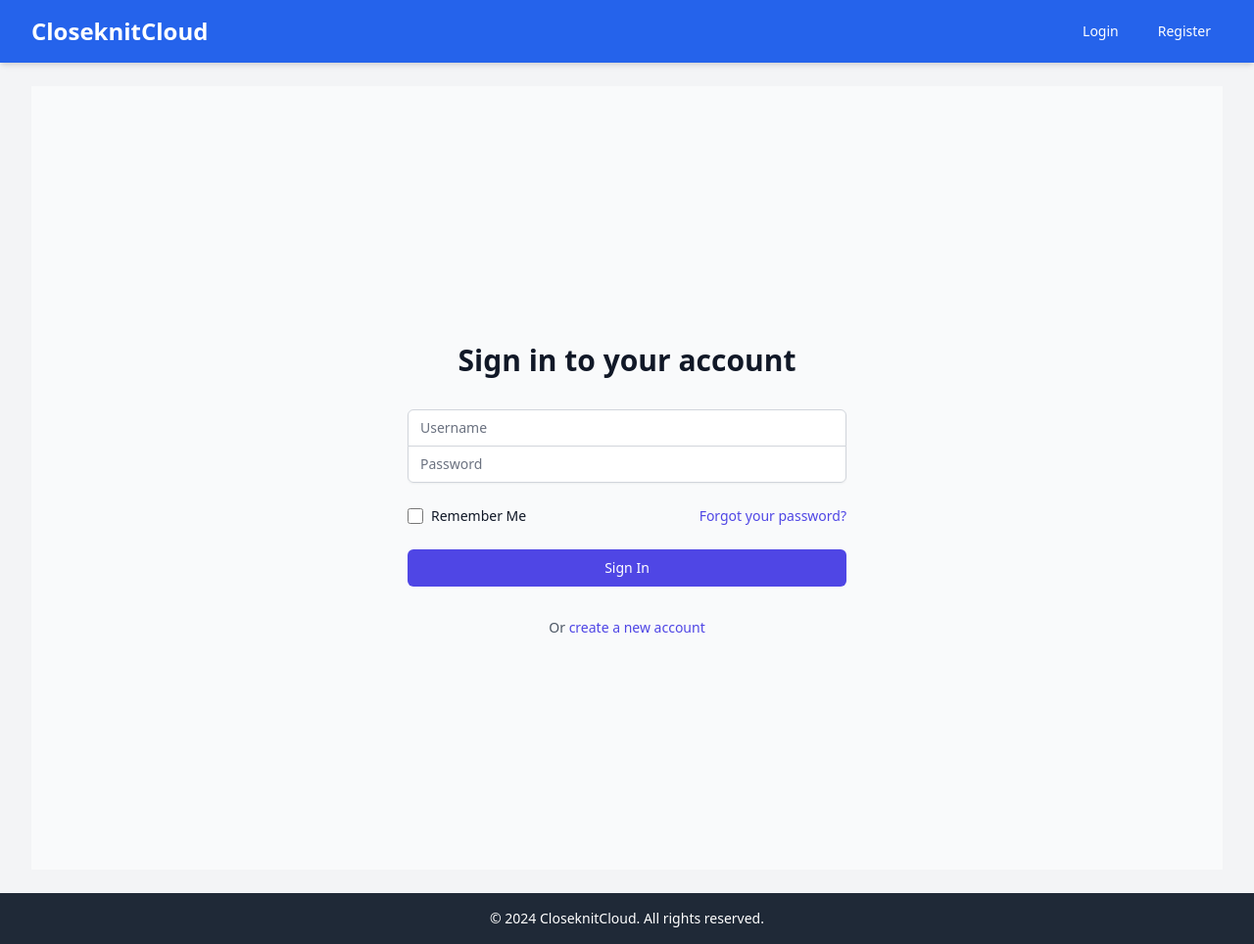
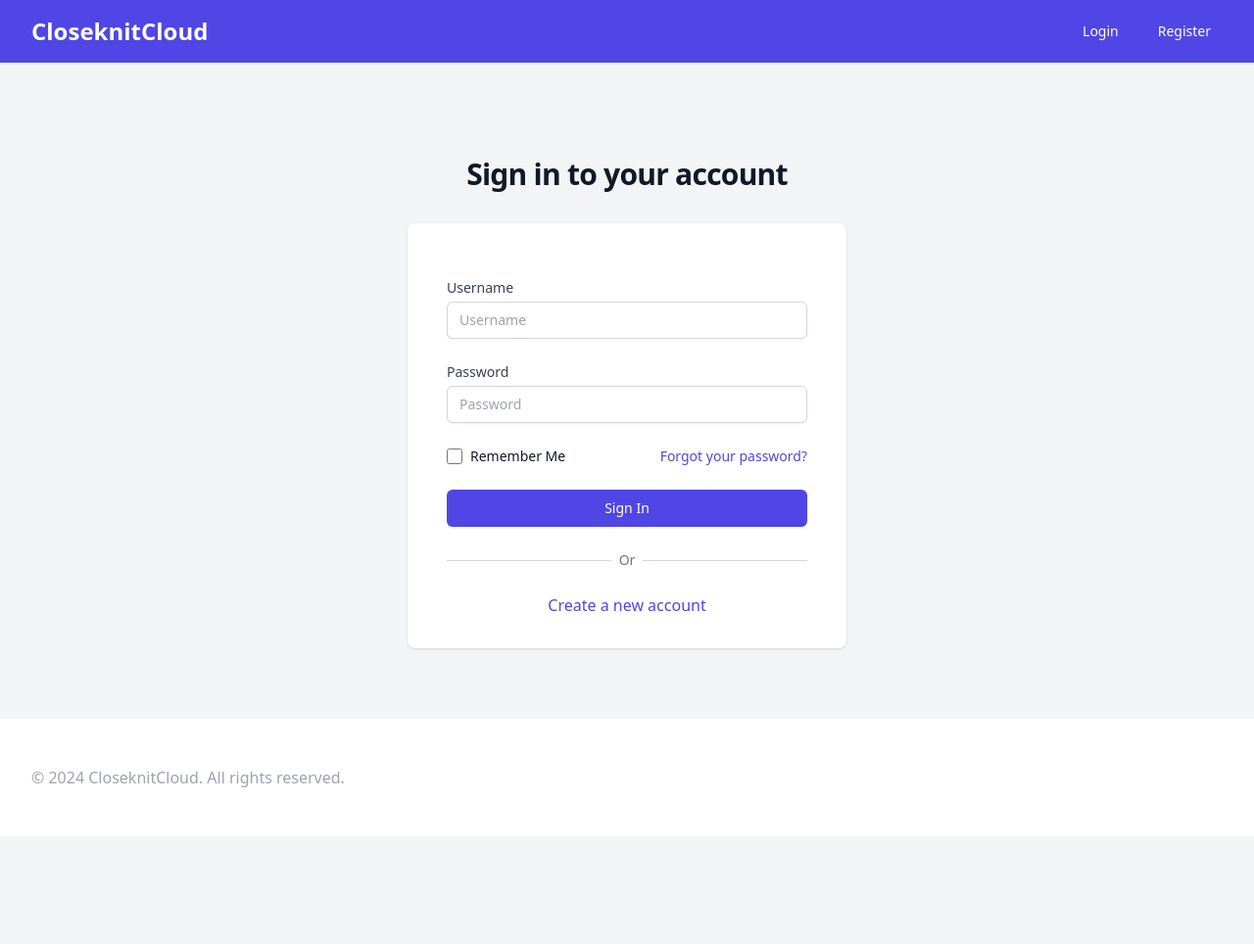
Before and after one commit to nltoosicks/CloseknitCloud, a Flask app: page /login in a window 1280 px wide. Shown: the whole page at 98% size. After the commit the page ends 804 px from the top, so only its background shows below. Run offline with Flask 3, Linux system fonts and the light colour scheme; some libraries are stand-ins or nearby versions.

Commit message:
feat: Implement Tailwind CSS framework and improve frontend
chore: Remove unnecessary folders and files

```diff
--- a/app/templates/auth/login.html
+++ b/app/templates/auth/login.html
@@ -1,49 +1,62 @@
 {% extends "base.html" %}
 
 {% block content %}
-<div class="min-h-screen flex items-center justify-center bg-gray-50 py-12 px-4 sm:px-6 lg:px-8">
-    <div class="max-w-md w-full space-y-8">
+<div class="flex min-h-full flex-col justify-center py-12 sm:px-6 lg:px-8">
+    <div class="sm:mx-auto sm:w-full sm:max-w-md">
+        <h2 class="mt-6 text-center text-3xl font-bold tracking-tight text-gray-900">Sign in to your account</h2>
+    </div>
+
+    <div class="mt-8 sm:mx-auto sm:w-full sm:max-w-md">
+        <div class="bg-white py-8 px-4 shadow sm:rounded-lg sm:px-10">
+            <form class="space-y-6" action="" method="POST" novalidate>
+                {{ form.hidden_tag() }}
                 <div>
-            <h2 class="mt-6 text-center text-3xl font-extrabold text-gray-900">
-                Sign in to your account
-            </h2>
+                    {{ form.username.label(class="block text-sm font-medium text-gray-700") }}
+                    <div class="mt-1">
+                        {{ form.username(class="block w-full appearance-none rounded-md border border-gray-300 px-3 py-2 placeholder-gray-400 shadow-sm focus:border-indigo-500 focus:outline-none focus:ring-indigo-500 sm:text-sm", placeholder="Username") }}
                     </div>
-        <form class="mt-8 space-y-6" action="" method="POST" novalidate>
-            {{ form.hidden_tag() }}
-            <div class="rounded-md shadow-sm -space-y-px">
+                </div>
+
                 <div>
-                    {{ form.username.label(class="sr-only") }}
-                    {{ form.username(class="appearance-none rounded-none relative block w-full px-3 py-2 border border-gray-300 placeholder-gray-500 text-gray-900 rounded-t-md focus:outline-none focus:ring-indigo-500 focus:border-indigo-500 focus:z-10 sm:text-sm", placeholder="Username") }}
-                </div>
-                <div>
-                    {{ form.password.label(class="sr-only") }}
-                    {{ form.password(class="appearance-none rounded-none relative block w-full px-3 py-2 border border-gray-300 placeholder-gray-500 text-gray-900 rounded-b-md focus:outline-none focus:ring-indigo-500 focus:border-indigo-500 focus:z-10 sm:text-sm", placeholder="Password") }}
+                    {{ form.password.label(class="block text-sm font-medium text-gray-700") }}
+                    <div class="mt-1">
+                        {{ form.password(class="block w-full appearance-none rounded-md border border-gray-300 px-3 py-2 placeholder-gray-400 shadow-sm focus:border-indigo-500 focus:outline-none focus:ring-indigo-500 sm:text-sm", placeholder="Password") }}
                     </div>
                 </div>
 
                 <div class="flex items-center justify-between">
                     <div class="flex items-center">
-                    {{ form.remember_me(class="h-4 w-4 text-indigo-600 focus:ring-indigo-500 border-gray-300 rounded") }}
+                        {{ form.remember_me(class="h-4 w-4 rounded border-gray-300 text-indigo-600 focus:ring-indigo-500") }}
                         {{ form.remember_me.label(class="ml-2 block text-sm text-gray-900") }}
                     </div>
 
                     <div class="text-sm">
-                    <a href="#" class="font-medium text-indigo-600 hover:text-indigo-500">
-                        Forgot your password?
-                    </a>
+                        <a href="#" class="font-medium text-indigo-600 hover:text-indigo-500">Forgot your password?</a>
                     </div>
                 </div>
 
                 <div>
-                {{ form.submit(class="group relative w-full flex justify-center py-2 px-4 border border-transparent text-sm font-medium rounded-md text-white bg-indigo-600 hover:bg-indigo-700 focus:outline-none focus:ring-2 focus:ring-offset-2 focus:ring-indigo-500") }}
+                    {{ form.submit(class="flex w-full justify-center rounded-md border border-transparent bg-indigo-600 py-2 px-4 text-sm font-medium text-white shadow-sm hover:bg-indigo-700 focus:outline-none focus:ring-2 focus:ring-indigo-500 focus:ring-offset-2") }}
                 </div>
             </form>
-        <p class="mt-2 text-center text-sm text-gray-600">
-            Or
+
+            <div class="mt-6">
+                <div class="relative">
+                    <div class="absolute inset-0 flex items-center">
+                        <div class="w-full border-t border-gray-300"></div>
+                    </div>
+                    <div class="relative flex justify-center text-sm">
+                        <span class="bg-white px-2 text-gray-500">Or</span>
+                    </div>
+                </div>
+
+                <div class="mt-6 text-center">
                     <a href="{{ url_for('auth.register') }}" class="font-medium text-indigo-600 hover:text-indigo-500">
-                create a new account
+                        Create a new account
                     </a>
-        </p>
+                </div>
+            </div>
+        </div>
     </div>
 </div>
 {% endblock %}
--- a/app/templates/base.html
+++ b/app/templates/base.html
@@ -1,36 +1,39 @@
 <!DOCTYPE html>
-<html lang="en">
+<html lang="en" class="h-full bg-gray-100">
 <head>
     <meta charset="UTF-8">
     <meta name="viewport" content="width=device-width, initial-scale=1.0">
     <title>{% block title %}CloseknitCloud{% endblock %}</title>
-    <link href="https://cdn.jsdelivr.net/npm/tailwindcss@2.2.19/dist/tailwind.min.css" rel="stylesheet">
+    <script src="https://cdn.tailwindcss.com"></script>
 </head>
-<body class="bg-gray-100 min-h-screen flex flex-col">
-    <nav class="bg-blue-600 shadow-md">
-        <div class="max-w-7xl mx-auto px-4 sm:px-6 lg:px-8">
-            <div class="flex justify-between h-16">
-                <div class="flex-shrink-0 flex items-center">
+<body class="h-full">
+    <div class="min-h-full">
+        <nav class="bg-indigo-600">
+            <div class="mx-auto max-w-7xl px-4 sm:px-6 lg:px-8">
+                <div class="flex h-16 items-center justify-between">
+                    <div class="flex items-center">
                         <a href="{{ url_for('main.index') }}" class="text-white text-2xl font-bold">CloseknitCloud</a>
                     </div>
-                <div class="flex items-center">
+                    <div class="hidden md:block">
+                        <div class="ml-10 flex items-baseline space-x-4">
                             {% if current_user.is_authenticated %}
-                        <a href="{{ url_for('auth.logout') }}" class="text-white hover:bg-blue-700 px-3 py-2 rounded-md text-sm font-medium">Logout</a>
+                                <a href="{{ url_for('auth.logout') }}" class="text-white hover:bg-indigo-500 hover:bg-opacity-75 rounded-md px-3 py-2 text-sm font-medium">Logout</a>
                             {% else %}
-                        <a href="{{ url_for('auth.login') }}" class="text-white hover:bg-blue-700 px-3 py-2 rounded-md text-sm font-medium">Login</a>
-                        <a href="{{ url_for('auth.register') }}" class="text-white hover:bg-blue-700 px-3 py-2 rounded-md text-sm font-medium ml-4">Register</a>
+                                <a href="{{ url_for('auth.login') }}" class="text-white hover:bg-indigo-500 hover:bg-opacity-75 rounded-md px-3 py-2 text-sm font-medium">Login</a>
+                                <a href="{{ url_for('auth.register') }}" class="text-white hover:bg-indigo-500 hover:bg-opacity-75 rounded-md px-3 py-2 text-sm font-medium">Register</a>
                             {% endif %}
+                        </div>
                     </div>
                 </div>
             </div>
         </nav>
 
-    <main class="flex-grow">
-        <div class="max-w-7xl mx-auto py-6 sm:px-6 lg:px-8">
+        <main>
+            <div class="mx-auto max-w-7xl py-6 sm:px-6 lg:px-8">
                 {% with messages = get_flashed_messages(with_categories=true) %}
                 {% if messages %}
                     {% for category, message in messages %}
-                <div class="{% if category == 'error' %}bg-red-100 border-l-4 border-red-500 text-red-700{% else %}bg-green-100 border-l-4 border-green-500 text-green-700{% endif %} p-4 mb-4" role="alert">
+                    <div class="rounded-md p-4 mb-4 {% if category == 'error' %}bg-red-50 border border-red-400 text-red-700{% else %}bg-green-50 border border-green-400 text-green-700{% endif %}" role="alert">
                         <p class="font-bold">{{ category.capitalize() }}</p>
                         <p>{{ message }}</p>
                     </div>
@@ -42,10 +45,13 @@
             </div>
         </main>
 
-    <footer class="bg-gray-800 text-white py-4">
-        <div class="max-w-7xl mx-auto px-4 sm:px-6 lg:px-8">
-            <p class="text-center text-sm">&copy; 2024 CloseknitCloud. All rights reserved.</p>
+        <footer class="bg-white">
+            <div class="mx-auto max-w-7xl py-12 px-4 sm:px-6 md:flex md:items-center md:justify-between lg:px-8">
+                <div class="mt-8 md:order-1 md:mt-0">
+                    <p class="text-center text-base text-gray-400">&copy; 2024 CloseknitCloud. All rights reserved.</p>
+                </div>
             </div>
         </footer>
+    </div>
 </body>
 </html>
```
Lines whose indentation alone changed are shown as unchanged.
